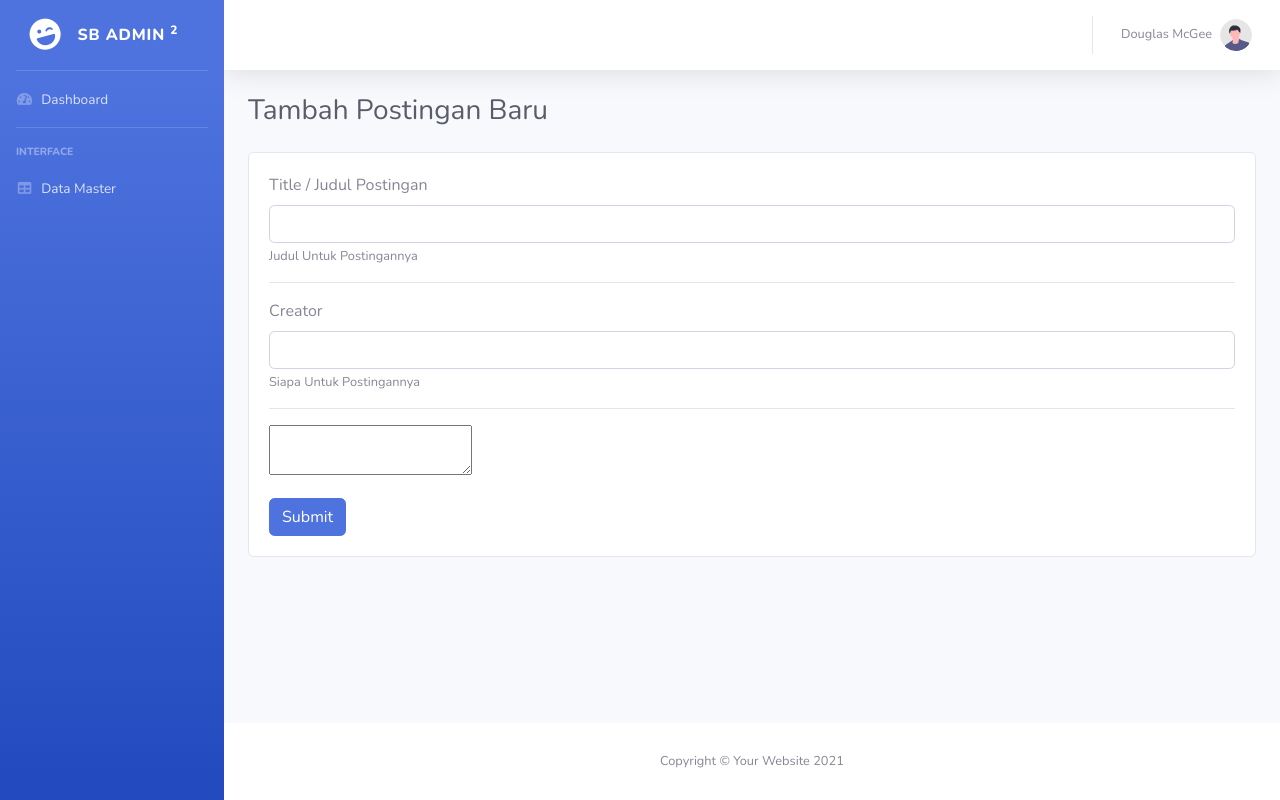
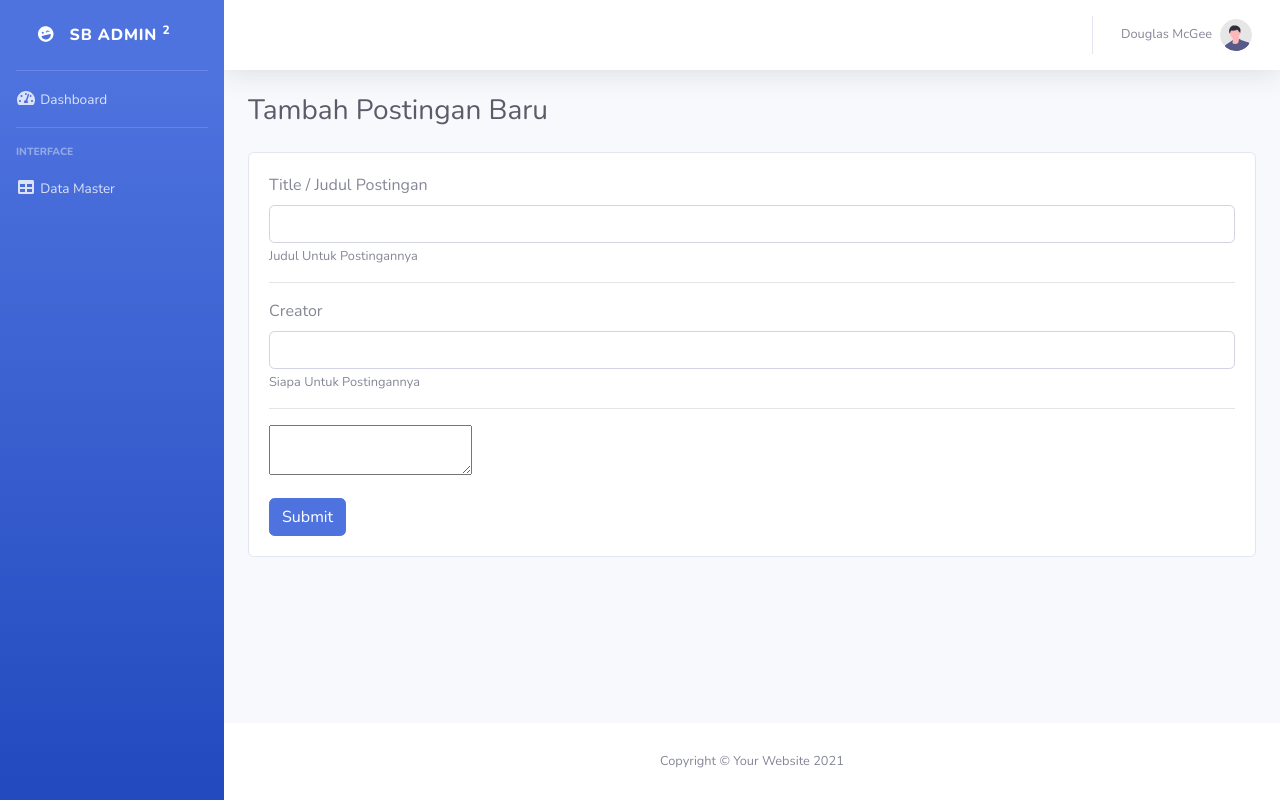
Before and after one commit to dzaki236/pembelajaran-oop-crud-php, a PHP site: page /addpost.php in a window 1280 px wide. Run offline with PHP 8.4, Linux system fonts and the light colour scheme; some libraries are stand-ins or nearby versions.

Commit message:
mengganti font awesome dengan cdn

```diff
--- a/simple_blog/Public/Partials/custom-css.php
+++ b/simple_blog/Public/Partials/custom-css.php
@@ -1,5 +1,6 @@
 <!-- Custom fonts for this template-->
-<link href="./Public/Assets/vendor/fontawesome-free/css/all.min.css" rel="stylesheet" type="text/css">
+<link rel="stylesheet" href="https://cdnjs.cloudflare.com/ajax/libs/font-awesome/5.15.4/css/all.min.css" integrity="sha512-1ycn6IcaQQ40/MKBW2W4Rhis/DbILU74C1vSrLJxCq57o941Ym01SwNsOMqvEBFlcgUa6xLiPY/NS5R+E6ztJQ==" crossorigin="anonymous" referrerpolicy="no-referrer" />
+
 <link href="https://fonts.googleapis.com/css?family=Nunito:200,200i,300,300i,400,400i,600,600i,700,700i,800,800i,900,900i" rel="stylesheet">
 
 <!-- Custom styles for this template-->
--- a/simple_blog/Public/Partials/custom-script.php
+++ b/simple_blog/Public/Partials/custom-script.php
@@ -12,6 +12,7 @@
 <script src="./Public/Assets/vendor/chart.js/Chart.min.js"></script>
 
 <!-- Page level custom scripts -->
+<script src="https://cdnjs.cloudflare.com/ajax/libs/font-awesome/5.15.4/js/all.min.js" integrity="sha512-Tn2m0TIpgVyTzzvmxLNuqbSJH3JP8jm+Cy3hvHrW7ndTDcJ1w5mBiksqDBb8GpE2ksktFvDB/ykZ0mDpsZj20w==" crossorigin="anonymous" referrerpolicy="no-referrer"></script>
 <script src="./Public/Assets/js/demo/chart-area-demo.js"></script>
 <script src="./Public/Assets/js/demo/chart-pie-demo.js"></script>
 <script type="text/javascript" charset="utf8" src="./Public/Assets/vendor/datatables/jquery.dataTables.min.js"></script>
```
